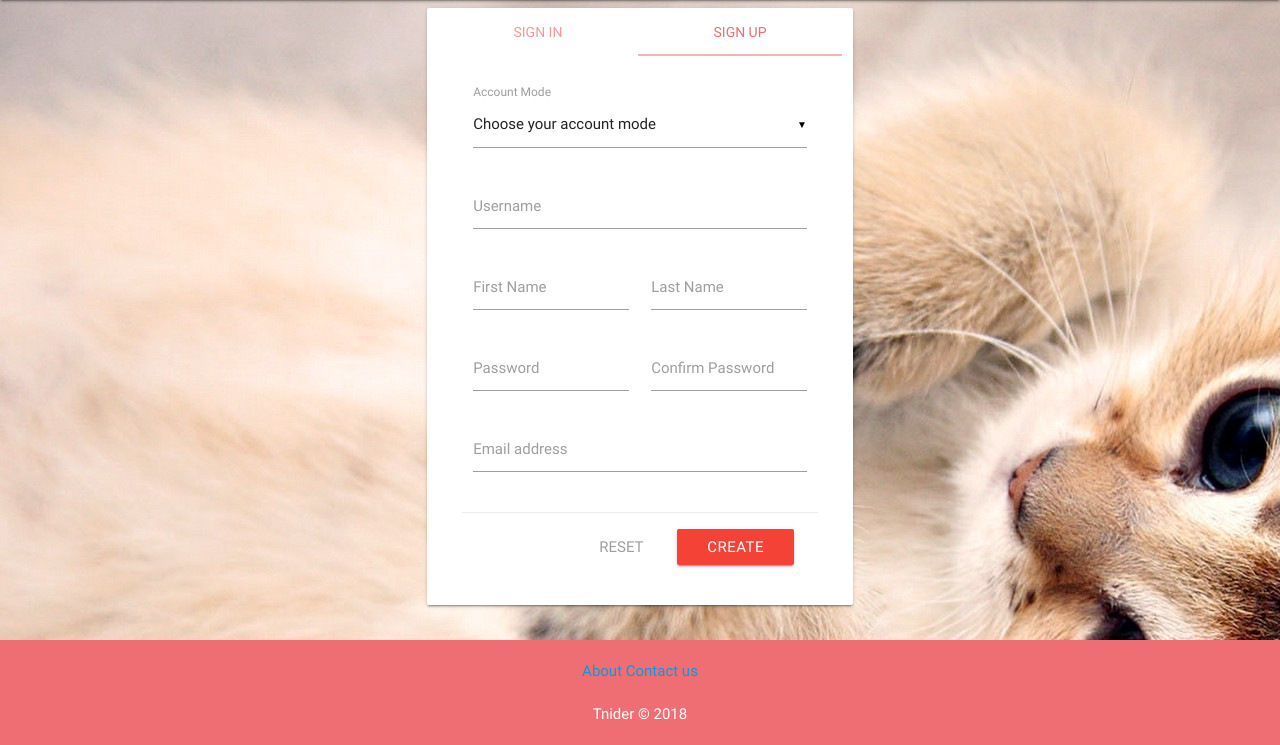
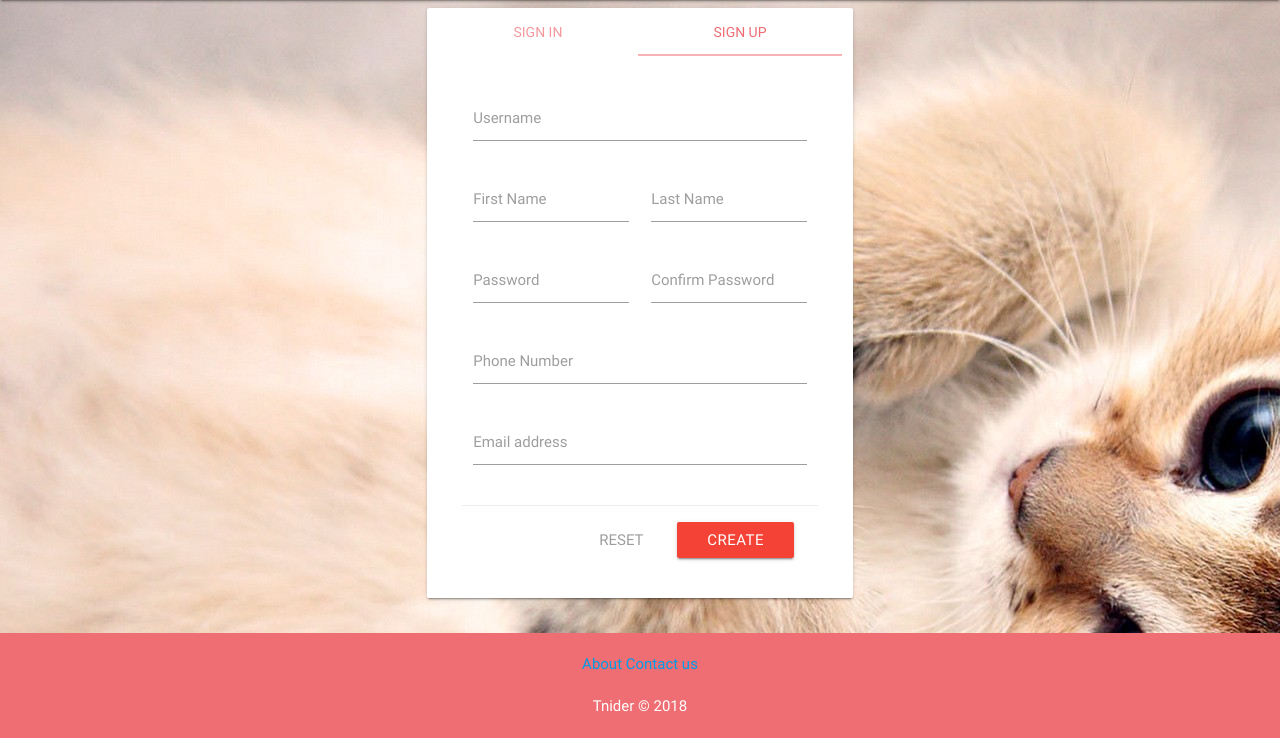
Before and after one commit to allereddou/GLO-2005_Tnider, a Flask app: page / in a window 1280 px wide. Shown: the part 64-809 px from the top of the page. Run offline with Flask 2, Linux system fonts and the light colour scheme; some libraries are stand-ins or nearby versions.

Commit message:
commmit for merge bekause Oli ise impassien

```diff
--- a/Forms/LoginForm.py
+++ b/Forms/LoginForm.py
@@ -1,6 +1,6 @@
 from flask_wtf import FlaskForm
 from wtforms import StringField, PasswordField, SubmitField
-from wtforms.validators import DataRequired, Email, equal_to, Length
+from wtforms.validators import DataRequired, Email, equal_to, Length, NumberRange
 
 
 class LoginForm(FlaskForm):
@@ -20,6 +20,7 @@ class RegisterForm(FlaskForm):
     username = StringField('username', validators=[DataRequired(), Length(max=20)])
     first_name = StringField('First Name', validators=[DataRequired(), Length(max=20)])
     last_name = StringField('Last Name', validators=[DataRequired(), Length(max=20)])
+    phone_number = StringField("Phone Number", validators=[DataRequired(), NumberRange(min=10000000000, max=19999999999)])
     register = SubmitField('submit')
 
     def __init__(self, *args, **kwargs):
--- a/server.py
+++ b/server.py
@@ -85,8 +85,7 @@ def login_page():
                 return redirect(request.args.get("next") or url_for("browse"))
 
         if register_form.validate_on_submit() and request.form['btn'] == "Create":
-            print(8)
-        print(register_form.errors)
+            print("bork")
     return render_template("home.html")
 
 
--- a/templates/home.html
+++ b/templates/home.html
@@ -3,7 +3,7 @@
 {% block head %}
     {{ super() }}
     <script>
-    $(document).ready(function() {
+        $(document).ready(function () {
             $('select').material_select();
         });
     </script>
@@ -14,6 +14,7 @@
         .tabs {
             overflow-x: hidden;
         }
+
         body {
             background-image: url("/static/ressources/kitteh.jpg");
         }
@@ -51,24 +52,19 @@
                                 </div>
                             </div>
                             <div class="card-action right-align">
-                        <button value="Reset" type="reset" id="reset sign up" class="btn-flat grey-text waves-effect">
+                                <button value="Reset" type="reset" id="reset sign up"
+                                        class="btn-flat grey-text waves-effect">
                                     Reset
                                 </button>
-                        <button type="submit" name="btn" id="login" class="btn red waves-effect waves-light" value="Login">Login</button>
+                                <button type="submit" name="btn" id="login" class="btn red waves-effect waves-light"
+                                        value="Login">Login
+                                </button>
                             </div>
                         </form>
                     </div>
 
                     <div id="signup">
                         <form method="post">
-                    <div class=".input-field col s12">
-                        <label for="mode">Account Mode</label>
-                        <select name="account mode" id="mode">
-                            <option value="" disabled selected>Choose your account mode</option>
-                            <option value="buyer">Buyer</option>
-                            <option value="seller">Seller</option>
-                        </select>
-                    </div>
 
                             <div class="input-field col s12">
                                 <label for="username">Username</label>
@@ -91,17 +87,26 @@
                                 <input type="password" class="validate" name="confirm_password" id="confirm_password"/>
                             </div>
 
+                            <div class="input-field col s12">
+                                <label for="phone_number">Phone Number</label>
+                                <input type="tel" class="validate" name="phone_number" id="phone_number">
+                            </div>
+
                             <div class="row">
                                 <div class="input-field col s12">
                                     <label for="email">Email address</label>
                                     <input type="email" class="validate" name="email" id="email2"/>
                                 </div>
                             </div>
+
                             <div class="card-action right-align">
-                        <button value="Reset" type="reset" id="reset sign up" class="btn-flat grey-text waves-effect">
+                                <button value="Reset" type="reset" id="reset sign up"
+                                        class="btn-flat grey-text waves-effect">
                                     Reset
                                 </button>
-                        <button type="submit" name="btn" id="create" class="btn red waves-effect waves-light" value="Create">Create</button>
+                                <button type="submit" name="btn" id="create" class="btn red waves-effect waves-light"
+                                        value="Create">Create
+                                </button>
                             </div>
                         </form>
                     </div>
```
Lines whose indentation alone changed are shown as unchanged.
